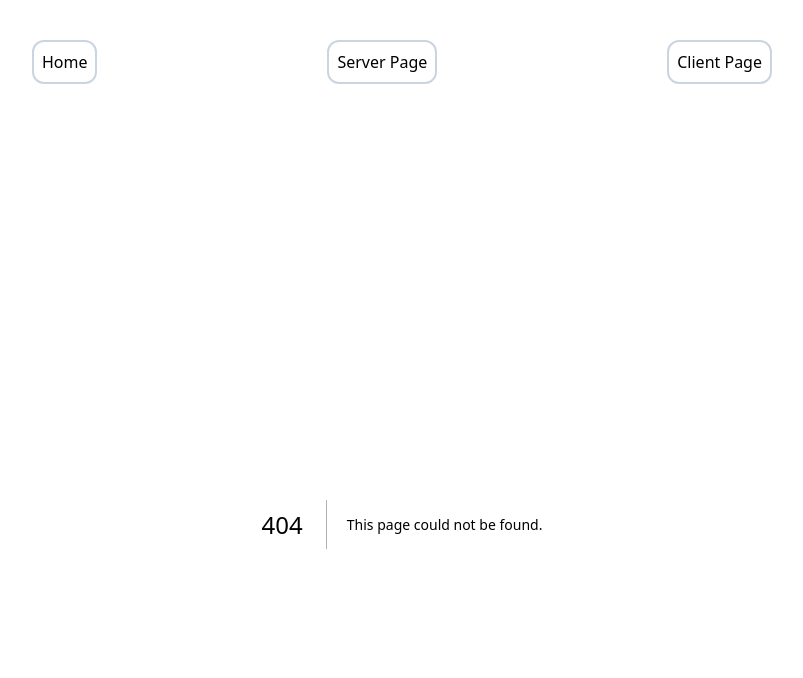
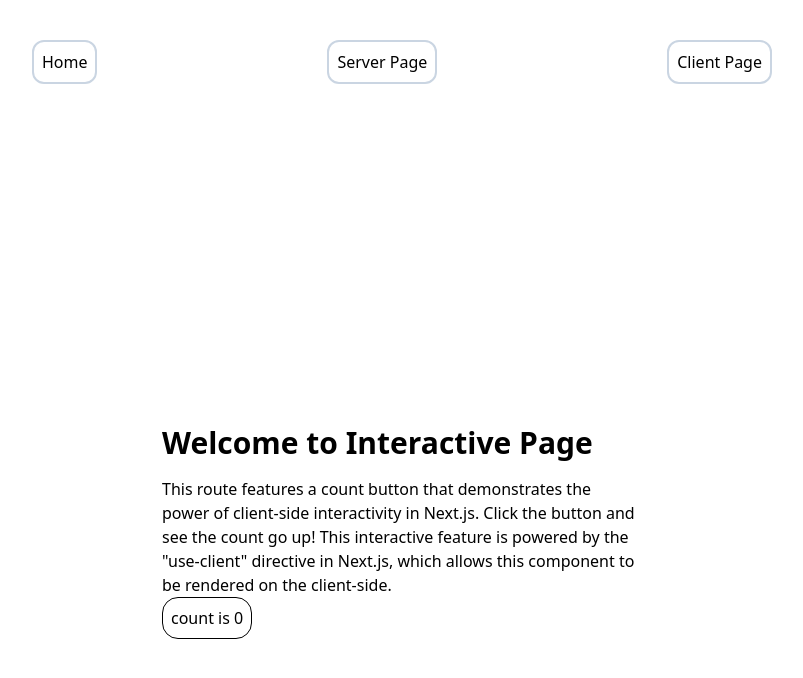
Before and after one commit to ManishaBose/Basic_Next_App, a Next.js app: page /interactive-page in a window 1280 px wide. Before the commit this address had no page. Shown: the top 678 px of the page, without its empty margins (238-1041 px from the left). Built offline with nearby package versions, Linux system fonts and the light colour scheme.

Commit message:
Implement interactive route

```diff
--- /dev/null
+++ b/app/interactive-page/page.tsx
@@ -0,0 +1,33 @@
+"use client";
+
+import { useState } from "react";
+
+export default function () {
+  const [count, setCount] = useState(0);
+  return (
+    <div className="flex flex-col h-screen justify-center">
+      <div className="flex justify-center">
+        <div className="flex flex-col p-20 md:p-50 lg:p-100">
+          <div className="text-3xl font-bold p-4 pl-0">
+            Welcome to Interactive Page
+          </div>
+          <div>
+            This route features a count button that demonstrates the power of
+            client-side interactivity in Next.js. Click the button and see the
+            count go up! This interactive feature is powered by the "use-client"
+            directive in Next.js, which allows this component to be rendered on
+            the client-side.
+          </div>
+          <div
+            className="border rounded-2xl p-2 w-fit cursor-pointer"
+            onClick={() => {
+              setCount(count + 1);
+            }}
+          >
+            count is {count}
+          </div>
+        </div>
+      </div>
+    </div>
+  );
+}
```
